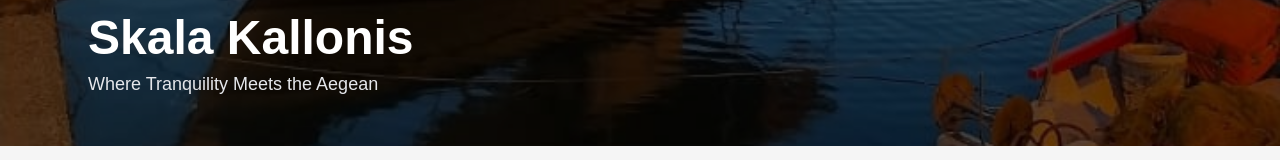
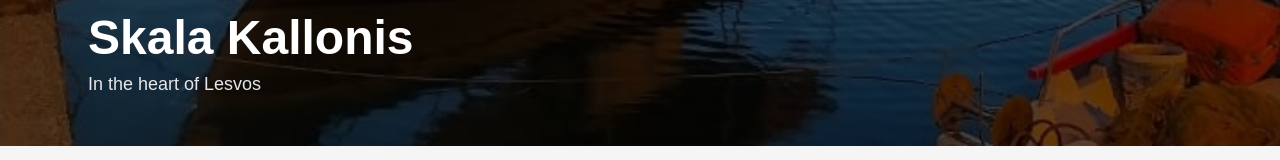
Before and after one commit to amamouridis06/lesvos-travel-guide, a Next.js app: page /villages/skala-kallonis in a window 1280 px wide. Shown: the part 510-670 px from the top of the page. Built offline with nearby package versions, Linux system fonts and the light colour scheme.

Commit message:
Update page.tsx

```diff
--- a/app/villages/skala-kallonis/page.tsx
+++ b/app/villages/skala-kallonis/page.tsx
@@ -16,7 +16,7 @@ export default function SkalaKallonisPage() {
               Skala Kallonis
             </h1>
             <p className="mt-2 text-gray-200 text-lg">
-              Where Tranquility Meets the Aegean
+              In the heart of Lesvos
             </p>
           </div>
         </div>
```
